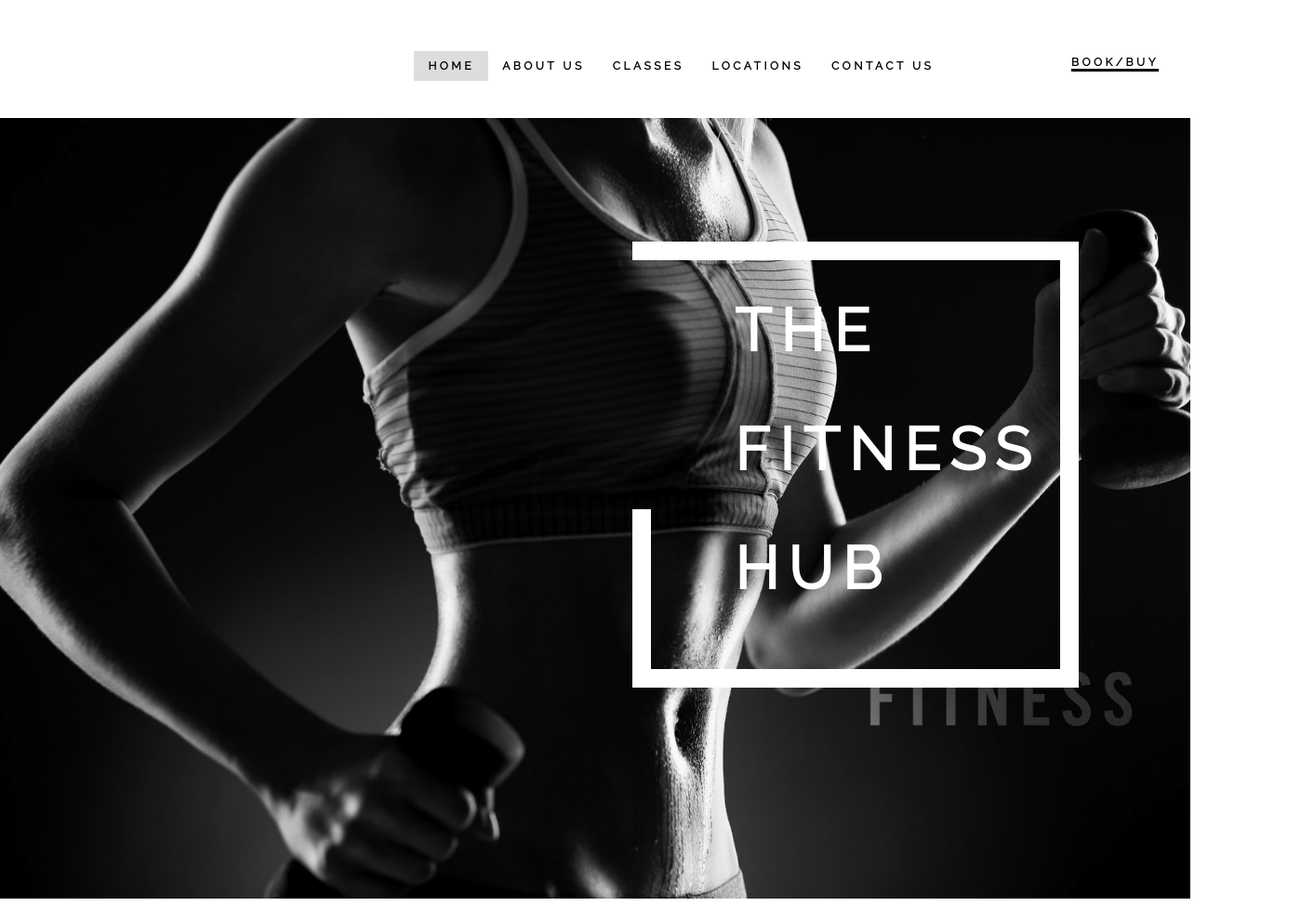
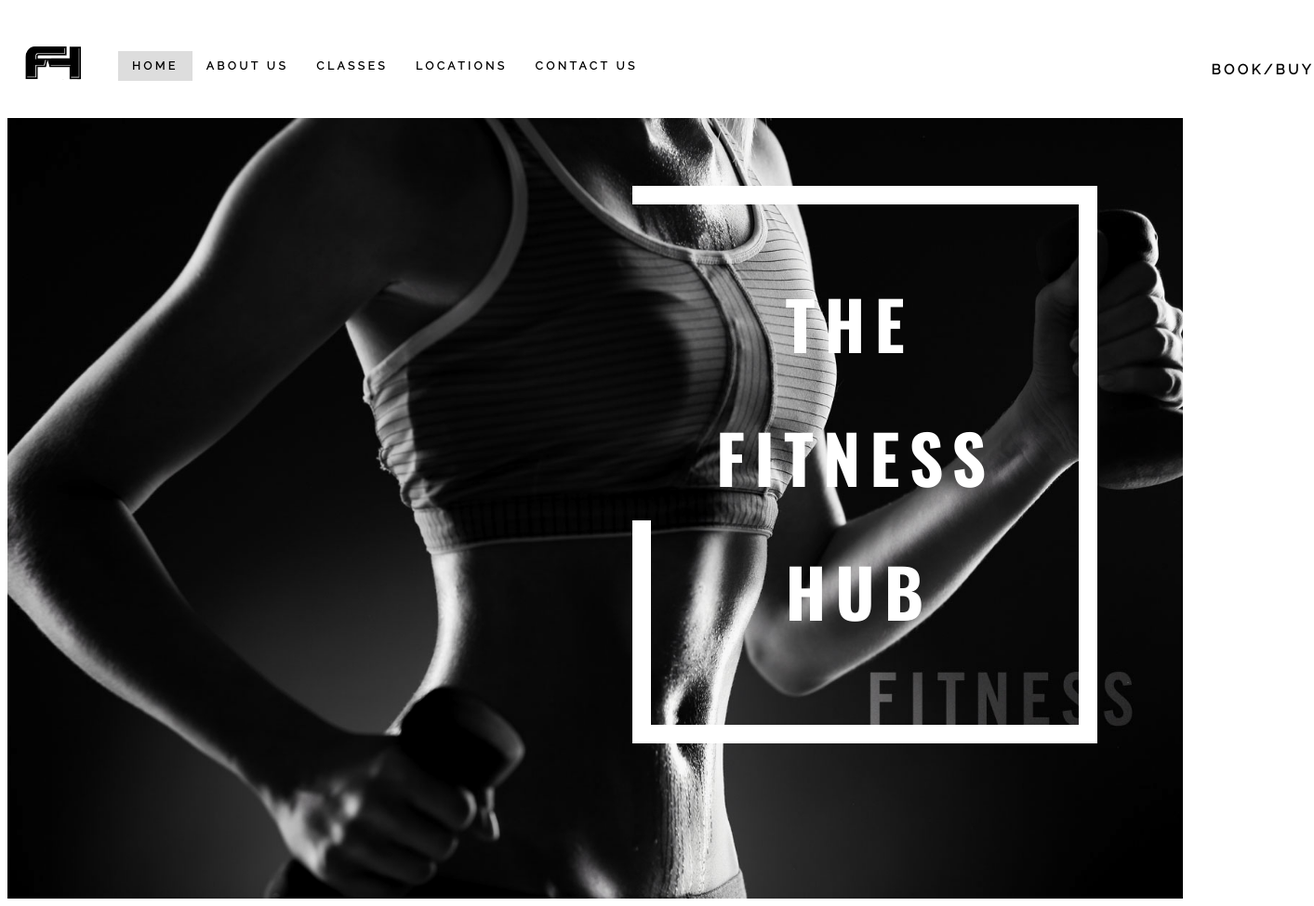
Before and after one commit to Kai19/TFH, a React app: page / in a window 1280 px wide. Shown: the whole page at 93% size, 1413 px wide, since content can reach past the window. Built offline with nearby package versions, Linux system fonts and the light colour scheme.

Commit message:
added additonal images to image folder and added logo in nav plus css styling for nav

```diff
--- a/dev/js/components/Body.js
+++ b/dev/js/components/Body.js
@@ -14,9 +14,9 @@ export default class Body extends React.Component {
                     <div className="line-left"></div>
                     <div className="black-mask"></div>
                     <div className="text">
-                        <p>The</p>
+                        <p>&ensp; The</p>
                         <p>Fitness</p>
-                        <p>Hub</p>
+                        <p>&ensp; Hub</p>
                     </div>
                 </div>
             </div>
--- a/dev/js/components/NavBar.js
+++ b/dev/js/components/NavBar.js
@@ -1,10 +1,12 @@
 import React from "react";
+import logo from '../../images/LOGO-v2.jpg'
 
 export default class NavBar extends React.Component {
   render() {
     return (
+      <div>
+        <img id="logo" src={logo}/>
         <nav id="primary_nav_wrap">
-        {/* <span id="logo"> LOGO</span> */}
           <ul>
             <li className="current-menu-item"><a href="#">Home</a></li>
             <li><a href="#">About Us</a>
@@ -47,6 +49,7 @@ export default class NavBar extends React.Component {
           </ul>
           <span><a id='buy' href='#'>BOOK/BUY</a></span>
         </nav>
+      </div>
     );
   }
 }
--- /dev/null
+++ b/dev/scss/background.scss
@@ -0,0 +1,23 @@
+
+#hero {
+  background: linear-gradient( rgba(20, 20, 20, .5), rgba(20, 20, 20, .5));
+  background-image: url('../images/fitness-1.jpg');
+  background-size: cover;
+  background-position: center center;
+  position: relative;
+  top: 0;
+  bottom: 0;
+  max-width: 100%;
+  height: auto;
+  width: 1880px;
+  min-height: 840px;
+  margin: 0 auto;
+  overflow: auto;
+  z-index: -1000;
+}
+
+#hero-overlay {
+  position: absolute;
+  background-color: rgba(0, 0, 0, 0.5);
+  z-index: 100;
+}
--- a/dev/scss/navbar.scss
+++ b/dev/scss/navbar.scss
@@ -5,23 +5,130 @@
 }
 
 #logo {
-  font-size: 25px;
   float: left;
-  position: absolute;
-  padding-left: 5%;
+  width: 60px;
+  padding-left: 1.5%;
+}
+
+#buy {
+  align-items: center;
+  background: white;
+  border-radius: 75px;
   color: black;
-}
-#buy {
-  border-bottom: 3px solid black;
-  font-size: 12px;
-  left: 90%;
+  display: flex;
+  font-family: 'Raleway',sans-serif;
+  font-size: 15px;
   font-weight: bold;
+  height: 50px;
+  width: 50px;
+  justify-content: center;
   letter-spacing: 3.5px;
-  position: absolute;
+  left: 50%;
+  margin: 0;
+  position: relative;
+  transition: 1s box-shadow;
   text-decoration: none;
   text-align:center;
-  padding-top: 10px;
-  color: black;
+}
+
+#buy:hover {
+  box-shadow: 0 5px 35px 0px rgba(0, 0, 0, .1);
+}
+
+#buy:hover:before,
+#buy:hover:after {
+  display: block;
+  content: '';
+  position: absolute;
+  width: 50px;
+  height: 50px;
+  background: rgba(242, 237, 242, 0.99);
+  border-radius: 75px;
+  z-index: -1;
+  animation: 1s clockwise infinite;
+}
+
+#buy:hover:after {
+  background: #0F0E0E;
+  animation: 2s counterclockwise infinite;
+}
+
+@keyframes clockwise {
+  0% {
+    top: -5px;
+    left: 0;
+  }
+  12% {
+    top: -2px;
+    left: 2px;
+  }
+  25% {
+    top: 0;
+    left: 5px;
+  }
+  37% {
+    top: 2px;
+    left: 2px;
+  }
+  50% {
+    top: 5px;
+    left: 0;
+  }
+  62% {
+    top: 2px;
+    left: -2px;
+  }
+  75% {
+    top: 0;
+    left: -5px;
+  }
+  87% {
+    top: -2px;
+    left: -2px;
+  }
+  100% {
+    top: -5px;
+    left: 0;
+  }
+}
+
+@keyframes counterclockwise {
+  0% {
+    top: -5px;
+    right: 0;
+  }
+  12% {
+    top: -2px;
+    right: 2px;
+  }
+  25% {
+    top: 0;
+    right: 5px;
+  }
+  37% {
+    top: 2px;
+    right: 2px;
+  }
+  50% {
+    top: 5px;
+    right: 0;
+  }
+  62% {
+    top: 2px;
+    right: -2px;
+  }
+  75% {
+    top: 0;
+    right: -5px;
+  }
+  87% {
+    top: -2px;
+    right: -2px;
+  }
+  100% {
+    top: -5px;
+    right: 0;
+  }
 }
 
 #primary_nav_wrap ul {
@@ -30,7 +137,7 @@
   float: left;
   margin: 0;
   padding-top: 5px;
-  padding-left: 34.8%;
+
   padding-bottom: 40px;
 }
 
--- a/dev/scss/slogan.scss
+++ b/dev/scss/slogan.scss
@@ -1,17 +1,12 @@
-@import url("https://fonts.googleapis.com/css?family=Raleway");
+@import url("https://fonts.googleapis.com/css?family=Oswald:700");
 
-body {
-  margin: 0;
-  padding: 0;
-  font-family: 'Raleway',sans-serif;
-  color: white;
-}
+
 
 .square {
   left: 680px;
   top: 500px;
-  width: 480px;
-  height: 480px;
+  width: 500px;
+  height: 600px;
   position: fixed;
   float: left;
   margin: 0;
@@ -70,15 +65,19 @@ body {
 }
 
 .square .text {
-  padding-left: 110px;
+  padding-top: 40px;
+  padding-left: 90px;
   background: none;
-  font-size: 4em;
+  font-size: 4.5em;
   line-height: 1;
   font-weight: bold;
   letter-spacing: 10px;
   text-transform: uppercase;
   opacity: 0;
   animation: moveIn 0s 1.4s cubic-bezier(0.35, 1.1, 0.57, 0.76) forwards;
+  font-family: 'Oswald',
+  sans-serif;
+  z-index:100;
 }
 
 .text p {
--- a/dev/scss/style.scss
+++ b/dev/scss/style.scss
@@ -1,26 +1,4 @@
 // This is the top-level scss file.
 @import 'navbar';
 @import 'slogan';
-
-#hero {
-  background: linear-gradient( rgba(20, 20, 20, .5), rgba(20, 20, 20, .5));
-  background-image: url('../images/fitness-1.jpg');
-  background-size: cover;
-  background-position: center center;
-  position: relative;
-  top: 0;
-  bottom: 0;
-  max-width: 100%;
-  height: auto;
-  width: 1880px;
-  min-height: 840px;
-  margin: 0 auto;
-  overflow: auto;
-  z-index: -1000;
-}
-
-#hero-overlay {
-  position: absolute;
-  background-color: rgba(0, 0, 0, 0.5);
-  z-index: 100;
-}
+@import 'background';
```
Also changed, not shown: dev/images/LOGO-v1.jpg (added), dev/images/LOGO-v2.jpg (added), dev/images/LOGO-v3.jpg (added), dev/images/LOGO.jpg (added), dev/images/entrance.jpg (added), dev/images/gym 2.jpg (added), dev/images/gym 3.jpg (added), dev/images/whitegym.jpg (added). Lines whose indentation alone changed are shown as unchanged.
